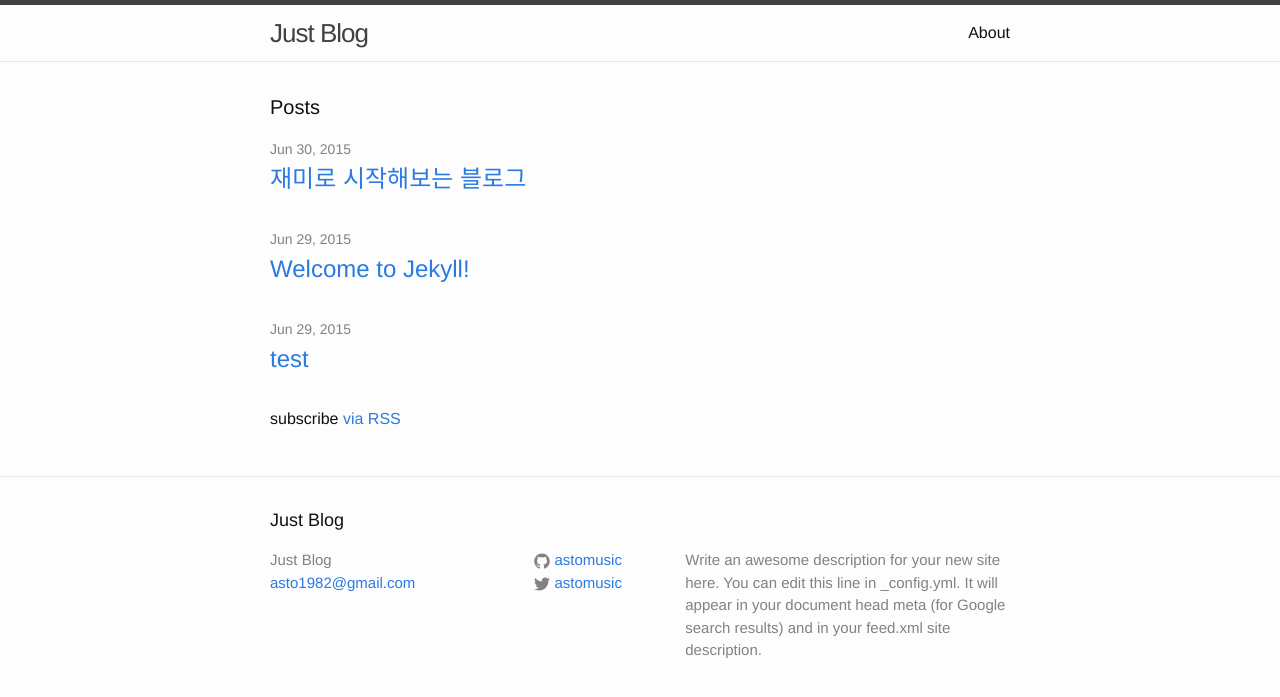
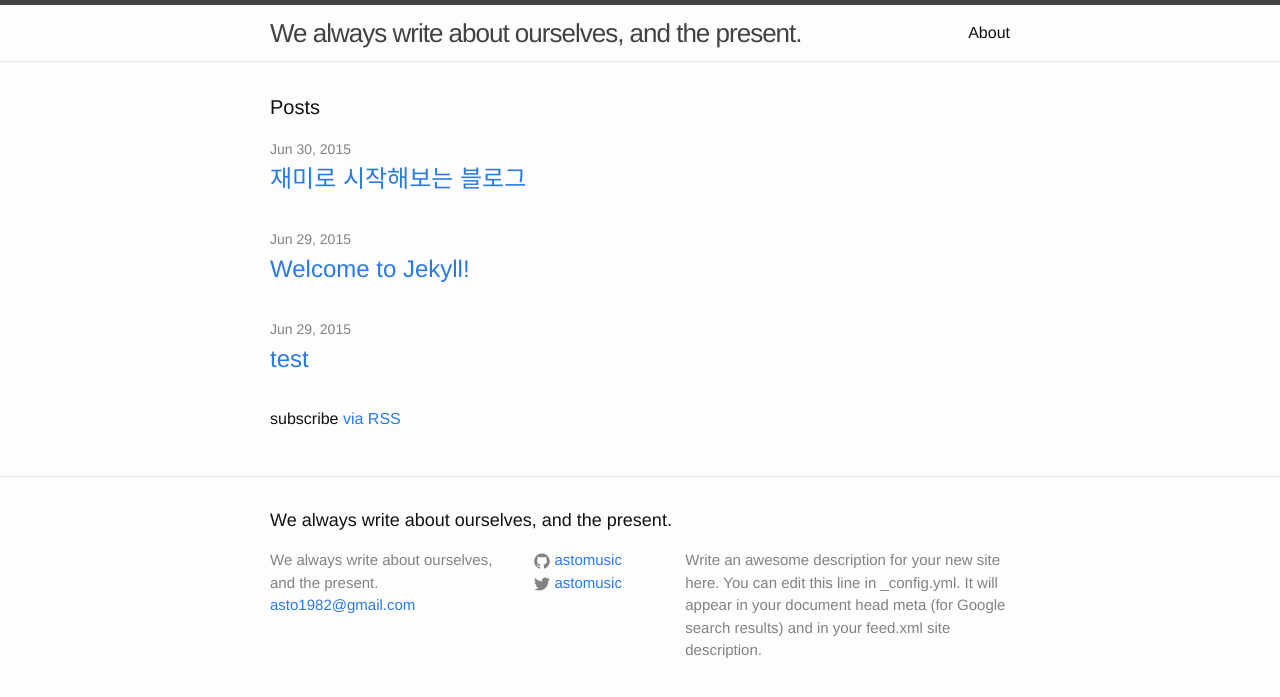
Before and after one commit to astomusic/astomusic.github.com, a Jekyll site: the page built from index.html, in a window 1280 px wide. Shown: the top 697 px of the page. Built offline with Jekyll 4.4.1, drawn with Linux system fonts in a browser that asks for light colours.

Commit message:
config test

```diff
--- a/_config.yml
+++ b/_config.yml
@@ -1,5 +1,5 @@
 # Site settings
-title: Just Blog
+title: We always write about ourselves, and the present.
 email: asto1982@gmail.com
 description: > # this means to ignore newlines until "baseurl:"
   Write an awesome description for your new site here. You can edit this
```
